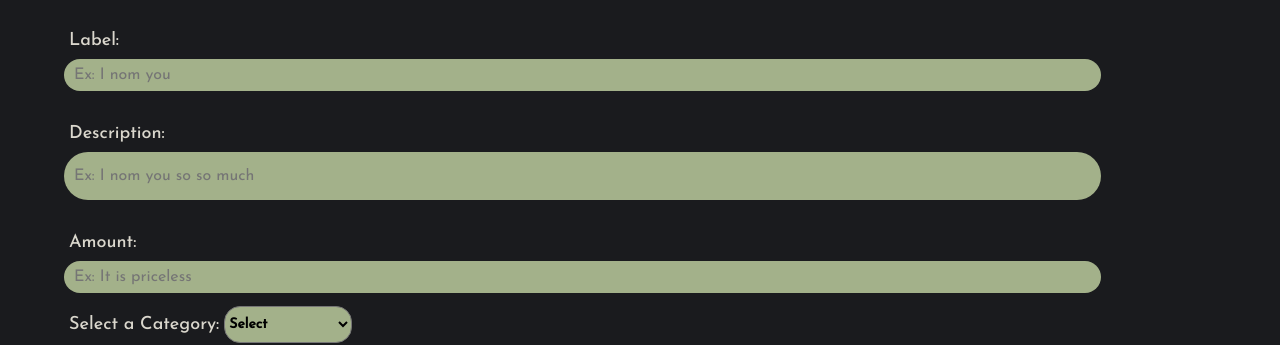
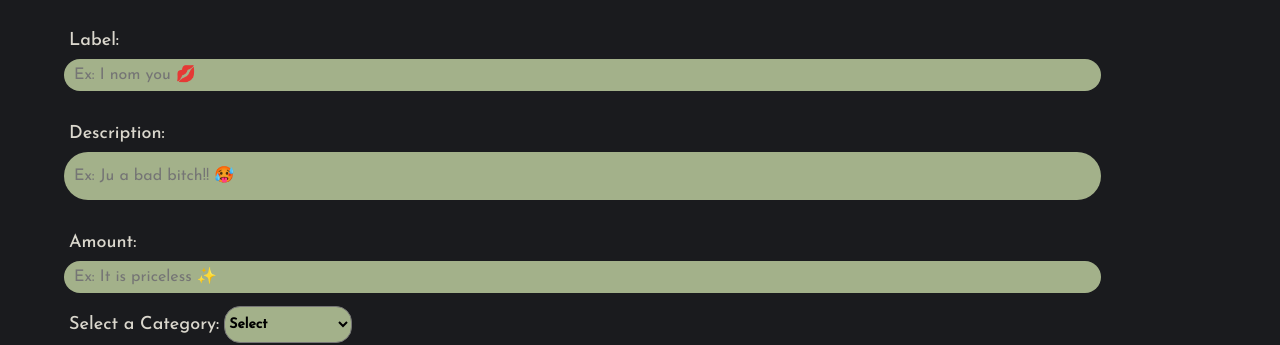
Before and after one commit to peeyush-shivam/oink-oink-bank, a React (Vite) app: page / in a window 1280 px wide. Shown: the part 134-479 px from the top of the page. Built offline with nearby package versions, Linux system fonts and the light colour scheme.

Commit message:
Update Expense.jsx

```diff
--- a/src/components/Expense.jsx
+++ b/src/components/Expense.jsx
@@ -53,7 +53,7 @@ function Expense({
           required
           type="text"
           value={expense.label}
-          placeholder="Ex: I nom you"
+          placeholder="Ex: I nom you 💋"
           onChange={handleLabelChange}
         />{" "}
         <br />
@@ -63,7 +63,7 @@ function Expense({
           required
           type="text"
           value={expense.description}
-          placeholder="Ex: I nom you so so much"
+          placeholder="Ex: Ju a bad bitch!! 🥵"
           onChange={handleDescriptionChange}
           style={{ height: "3rem", wordWrap: "normal" }}
         />{" "}
@@ -73,7 +73,7 @@ function Expense({
         <input
           required
           type="number"
-          placeholder="Ex: It is priceless"
+          placeholder="Ex: It is priceless ✨"
           value={expense.amount}
           onChange={handleAmountChange}
         />
```
